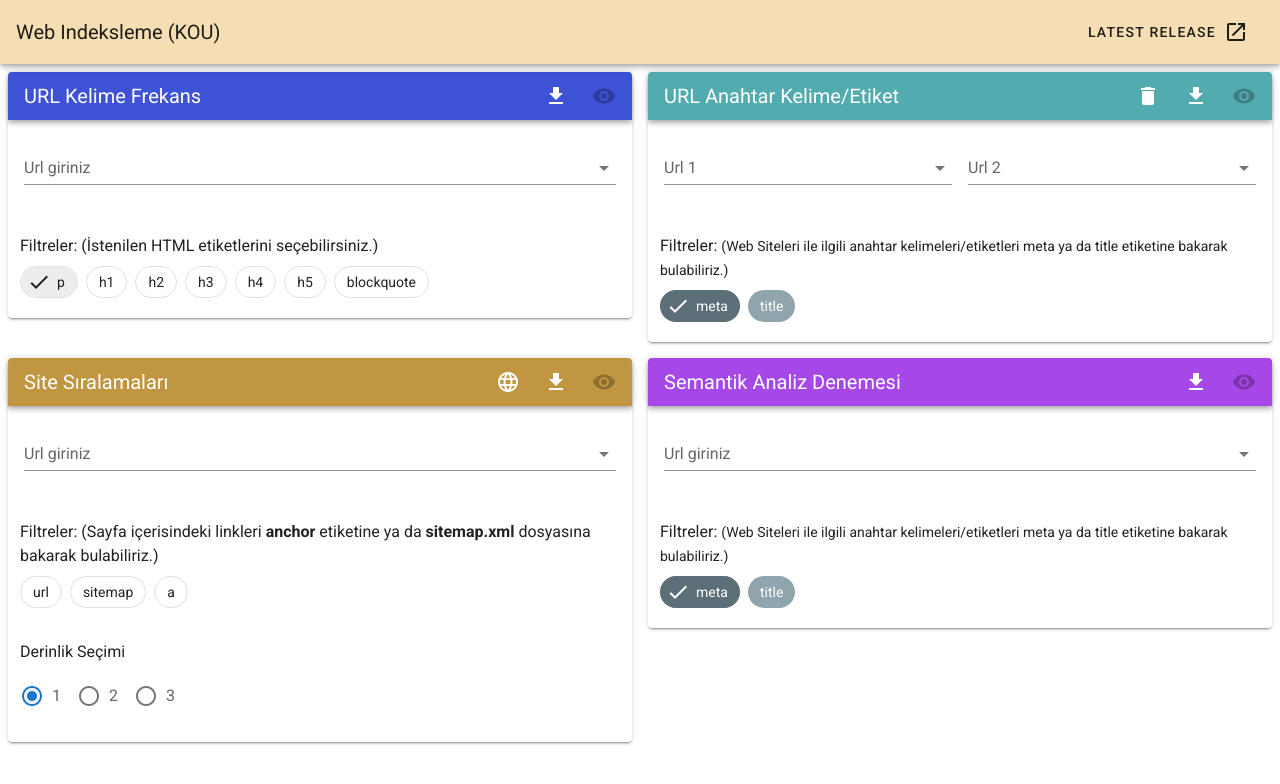
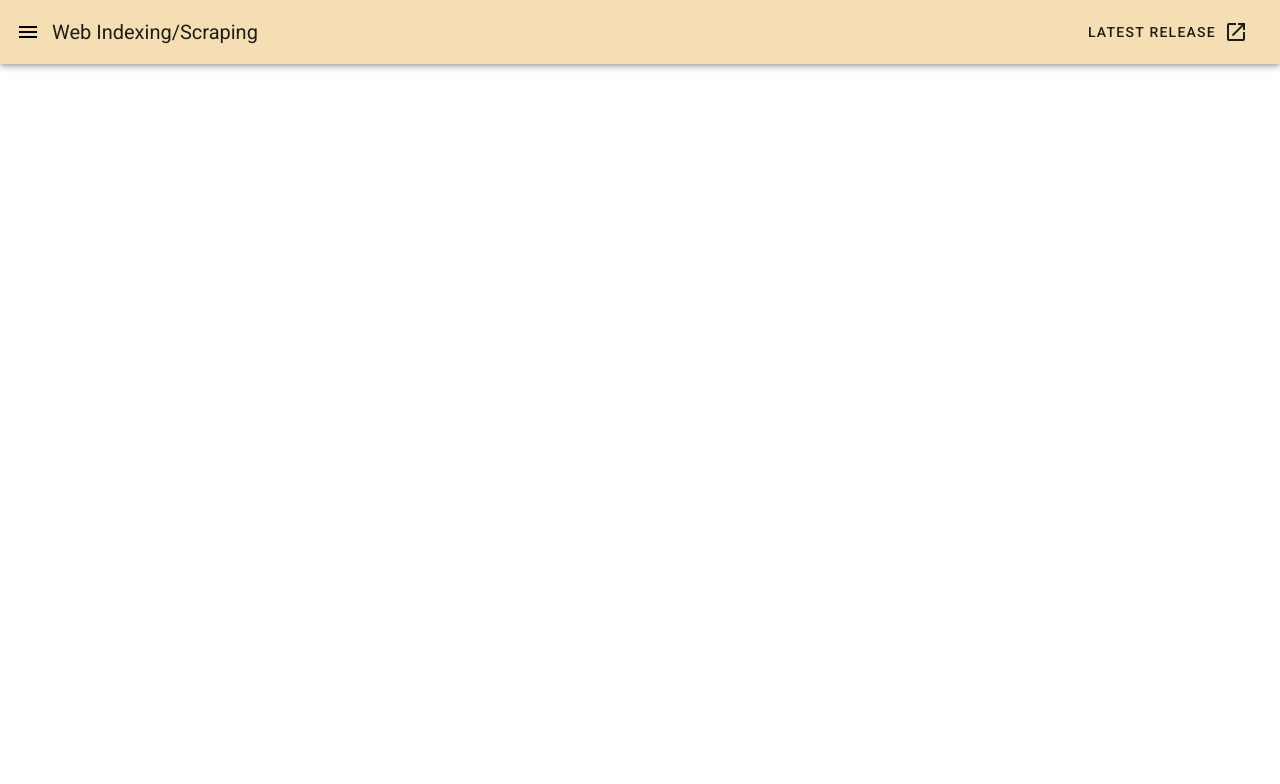
Before and after one commit to ugurcanatas/musical-doodle, a Vue app: page / in a window 1280 px wide. Shown: the top 784 px of the page. Built offline with nearby package versions, Linux system fonts and the light colour scheme.

Commit message:
🍄 - Router implemented.

```diff
--- a/package.json
+++ b/package.json
@@ -12,6 +12,7 @@
     "core-js": "^3.6.5",
     "uuid": "^3.4.0",
     "vue": "^2.6.11",
+    "vue-router": "^3.5.1",
     "vuetify": "^2.4.0"
   },
   "devDependencies": {
--- a/src/App.vue
+++ b/src/App.vue
@@ -1,9 +1,30 @@
 <template>
   <v-app>
     <v-app-bar app style="background-color: wheat">
-      <div class="d-flex align-center">
-        <v-app-bar-title>Web Indeksleme (KOU)</v-app-bar-title>
-      </div>
+      <v-menu nudge-bottom="50" bottom left>
+        <template v-slot:activator="{ on, attrs }">
+          <v-btn fab icon dark v-bind="attrs" v-on="on">
+            <v-icon color="black">mdi-menu</v-icon>
+          </v-btn>
+        </template>
+
+        <v-list>
+          <v-list-item v-for="(item, i) in propsCars" :key="i">
+            <v-list-item
+              :active-class="'drawerActive' + '--text'"
+              :key="item.path"
+              :to="item.path"
+              link
+            >
+              <v-list-item-title color="drawerText">{{
+                item.label
+              }}</v-list-item-title>
+            </v-list-item>
+          </v-list-item>
+        </v-list>
+      </v-menu>
+
+      <v-app-bar-title>Web Indexing/Scraping</v-app-bar-title>
 
       <v-spacer></v-spacer>
 
@@ -18,13 +39,16 @@
     </v-app-bar>
 
     <v-main>
-      <tab-wrapper :layout="propsCars" />
+      <v-row no-gutters>
+        <v-col class="col-12 pa-6">
+          <router-view :key="$route.path" />
+        </v-col>
+      </v-row>
     </v-main>
   </v-app>
 </template>
 
 <script>
-import TabWrapper from "@/components/TabWrapper";
 import URLFrekans from "@/components/childs/URLFrekansComponents/URLFrekans";
 import URLAnahtarKelime from "@/components/childs/URLAnahtarKelimeComponent/URLAnahtarKelime";
 import SiteRankingComponent from "@/components/childs/SiteSıralama/SiteRankingComponent";
@@ -32,29 +56,30 @@ import SemantikAnalizComponent from "@/components/childs/SemantikAnaliz/Semantik
 
 export default {
   name: "App",
-  components: {
-    TabWrapper
-  },
 
   data: () => ({
     //
     propsCars: [
       {
+        path: "/url_frekans",
         label: "URL Kelime Frekans",
         component: URLFrekans,
         barColor: "#3d52d4"
       },
       {
+        path: "/url_keywords",
         label: "URL Anahtar Kelime/Etiket",
         component: URLAnahtarKelime,
         barColor: "#52abae"
       },
       {
+        path: "/site_ranking",
         label: "Site Sıralamaları",
         component: SiteRankingComponent,
         barColor: "#c19641"
       },
       {
+        path: "/semantics",
         label: "Semantik Analiz Denemesi",
         component: SemantikAnalizComponent,
         barColor: "#a548e7"
--- a/src/components/TabWrapper.vue
+++ /dev/null
@@ -1,26 +0,0 @@
-<template>
-  <v-row no-gutters>
-    <v-col
-      :class="$vuetify.breakpoint.name !== 'lg' ? 'col-12' : 'col-6'"
-      class="pa-2"
-      v-for="(item, i) in layout"
-      :key="i"
-    >
-      <component :is="item.component" :component-item="item" />
-    </v-col>
-  </v-row>
-</template>
-
-<script>
-export default {
-  name: "TabWrapper",
-  props: {
-    layout: {
-      type: Array,
-      required: true
-    }
-  }
-};
-</script>
-
-<style scoped></style>
--- a/src/components/childs/SemantikAnaliz/SemantikAnalizComponent.vue
+++ b/src/components/childs/SemantikAnaliz/SemantikAnalizComponent.vue
@@ -118,7 +118,10 @@ export default {
           .get(this.urlFieldModel, {
             headers: {
               "Access-Control-Allow-Origin":
-                "https://musical-doodle.vercel.app/"
+                "https://musical-doodle.vercel.app/",
+              "Access-Control-Allow-Methods": "GET,PUT,OPTIONS",
+              "Access-Control-Allow-Headers":
+                "Access-Control-Allow-Origin, Content-Type, Accept, Accept-Language, Origin, User-Agent"
             }
           })
           .then(response => {
--- /dev/null
+++ b/src/router.js
@@ -0,0 +1,58 @@
+import Vue from "vue";
+import Router from "vue-router";
+import URLFrekans from "@/components/childs/URLFrekansComponents/URLFrekans";
+import URLAnahtarKelime from "@/components/childs/URLAnahtarKelimeComponent/URLAnahtarKelime";
+import SiteRankingComponent from "@/components/childs/SiteSıralama/SiteRankingComponent";
+import SemantikAnalizComponent from "@/components/childs/SemantikAnaliz/SemantikAnalizComponent";
+
+Vue.use(Router);
+
+const routes = [
+  {
+    path: "/url_frekans",
+    props: {
+      componentItem: {
+        label: "URL Kelime Frekans",
+        barColor: "#3d52d4"
+      }
+    },
+    component: URLFrekans
+  },
+  {
+    path: "/url_keywords",
+    props: {
+      componentItem: {
+        label: "URL Anahtar Kelime/Etiket",
+        barColor: "#52abae"
+      }
+    },
+    component: URLAnahtarKelime
+  },
+  {
+    path: "/site_ranking",
+    props: {
+      componentItem: {
+        label: "Site Sıralamaları",
+        barColor: "#c19641"
+      }
+    },
+    component: SiteRankingComponent
+  },
+  {
+    path: "/semantics",
+    props: {
+      componentItem: {
+        label: "Semantik Analiz Denemesi",
+        barColor: "#a548e7"
+      }
+    },
+    component: SemantikAnalizComponent
+  }
+];
+
+const router = new Router({
+  mode: "history",
+  routes
+});
+
+export default router;
```
Also changed, not shown: src/main.js (+7 -6 lines), 2 other files (tests, documents, lock files or other folders).
